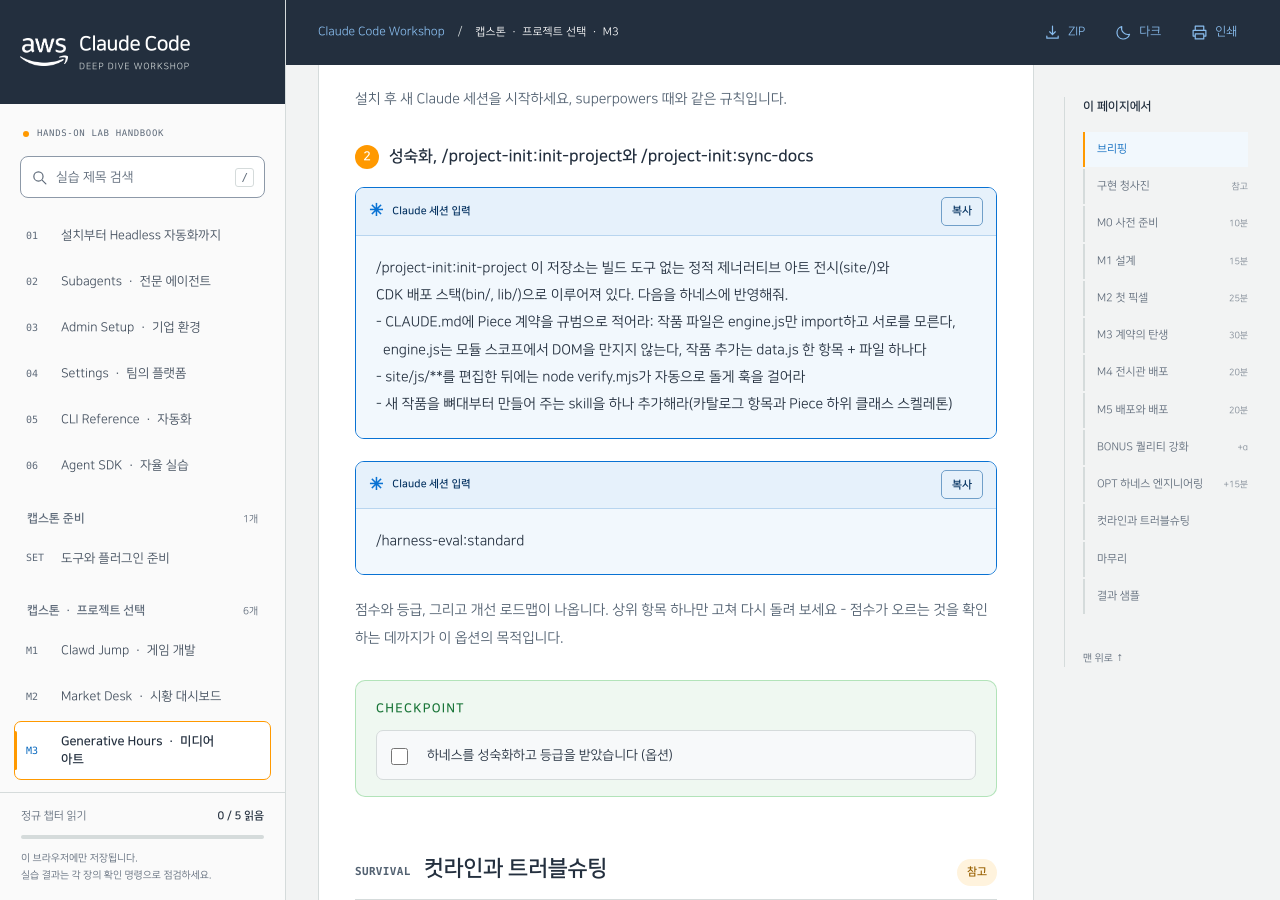
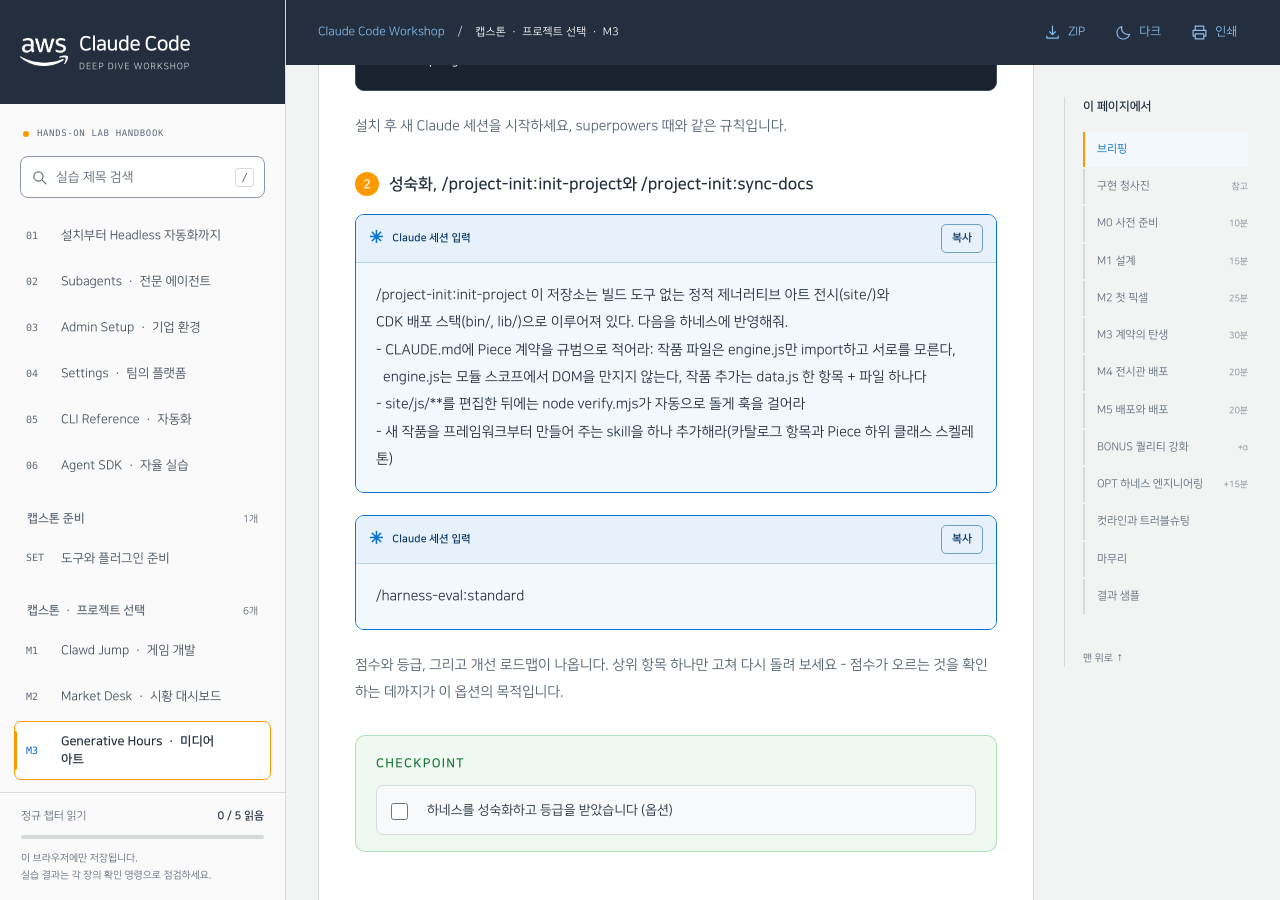
Before and after one commit to whchoi98/whchoi98.github.io, a Jekyll site: the page ccw-hands-on-lab/ClaudeCode_Capstone3_HandsOnLab.html, which Jekyll copies as it is, in a window 1280 px wide and 900 px high, scrolled down 16098 px. Built offline with Jekyll 4.4.1, drawn with Linux system fonts in a browser that asks for light colours; some of the changed text lies outside the part shown.

Commit message:
docs(lab): replace 뼈대 wording with 프레임워크 in Capstone 1, 3 and Reference 2

```diff
--- a/ccw-hands-on-lab/ClaudeCode_Capstone1_HandsOnLab.html
+++ b/ccw-hands-on-lab/ClaudeCode_Capstone1_HandsOnLab.html
@@ -181,7 +181,7 @@
 </section>
 <section class="task" id="m0">
 <div class="task-head"><span class="task-num">MISSION 00</span><h2>사전 준비</h2><span class="time-badge">10분</span></div>
-<p class="task-goal">프로젝트 폴더와 배포용 CDK 뼈대, 그리고 <strong>로컬 미리보기 방법</strong>을 준비합니다. Bedrock 키는 필요 없습니다.</p>
+<p class="task-goal">프로젝트 폴더와 배포용 CDK 프레임워크, 그리고 <strong>로컬 미리보기 방법</strong>을 준비합니다. Bedrock 키는 필요 없습니다.</p>
 <div class="code-wrap" data-code-kind="terminal">
 <div class="code-head"><span class="code-label"><span aria-hidden="true" class="terminal-lights"><span class="terminal-light-close"></span><span class="terminal-light-minimize"></span><span class="terminal-light-zoom"></span></span>Terminal, 전체 복사</span><button aria-label="Terminal, 전체 복사 복사" class="ws-copy" data-copy-code="workshop-code-002" data-copy-label="Terminal, 전체 복사 복사" type="button">복사</button></div>
 <pre id="workshop-code-002"><code>aws sts get-caller-identity --query Account --output text
--- a/ccw-hands-on-lab/ClaudeCode_Capstone3_HandsOnLab.html
+++ b/ccw-hands-on-lab/ClaudeCode_Capstone3_HandsOnLab.html
@@ -166,7 +166,7 @@
 </table>
 </section>
 <section class="task" id="blueprint">
-<div class="task-head"><span class="task-num">BLUEPRINT</span><h2>구현 청사진, 전시의 뼈대</h2><span class="time-badge">참고</span></div>
+<div class="task-head"><span class="task-num">BLUEPRINT</span><h2>구현 청사진, 전시의 프레임워크</h2><span class="time-badge">참고</span></div>
 <p class="task-goal">
     M1 설계가 이 구조로 수렴하도록 방향을 잡아 주는 <strong>구현 지도</strong>입니다. 계획이 이상하게 흐르면
     여기로 돌아와 대조하세요.
@@ -210,7 +210,7 @@
 <!-- ============================ M0 ============================ -->
 <section class="task" id="m0">
 <div class="task-head"><span class="task-num">MISSION 00</span><h2>사전 준비</h2><span class="time-badge">10분</span></div>
-<p class="task-goal">프로젝트 폴더, 배포용 CDK 뼈대, 그리고 <strong>브라우저로 보는 통로</strong>를 준비합니다. Bedrock 키는 필요 없습니다.</p>
+<p class="task-goal">프로젝트 폴더, 배포용 CDK 프레임워크, 그리고 <strong>브라우저로 보는 통로</strong>를 준비합니다. Bedrock 키는 필요 없습니다.</p>
 <div class="code-wrap" data-code-kind="terminal">
 <div class="code-head"><span class="code-label"><span aria-hidden="true" class="terminal-lights"><span class="terminal-light-close"></span><span class="terminal-light-minimize"></span><span class="terminal-light-zoom"></span></span>Terminal, 전체 복사</span><button aria-label="Terminal, 전체 복사 복사" class="ws-copy" data-copy-code="workshop-code-002" data-copy-label="Terminal, 전체 복사 복사" type="button">복사</button></div>
 <pre id="workshop-code-002"><code>aws sts get-caller-identity --query Account --output text
@@ -657,7 +657,7 @@
 - CLAUDE.md에 Piece 계약을 규범으로 적어라: 작품 파일은 engine.js만 import하고 서로를 모른다,
   engine.js는 모듈 스코프에서 DOM을 만지지 않는다, 작품 추가는 data.js 한 항목 + 파일 하나다
 - site/js/**를 편집한 뒤에는 node verify.mjs가 자동으로 돌게 훅을 걸어라
-- 새 작품을 뼈대부터 만들어 주는 skill을 하나 추가해라(카탈로그 항목과 Piece 하위 클래스 스켈레톤)</code></pre>
+- 새 작품을 프레임워크부터 만들어 주는 skill을 하나 추가해라(카탈로그 항목과 Piece 하위 클래스 스켈레톤)</code></pre>
 </div>
 <div class="code-wrap prompt" data-code-kind="prompt">
 <div class="code-head"><span class="code-label">Claude 세션 입력</span><button aria-label="Claude 세션 입력 복사" class="ws-copy" data-copy-code="workshop-code-025" data-copy-label="Claude 세션 입력 복사" type="button">복사</button></div>
--- a/ccw-hands-on-lab/ClaudeCode_Reference2_Commands.html
+++ b/ccw-hands-on-lab/ClaudeCode_Reference2_Commands.html
@@ -81,7 +81,7 @@
 </section>
 <section class="wrap">
 <h2 id="section-02">시작과 설정</h2>
-<p class="sec-desc">새 저장소에서의 첫 세션, 그리고 세션의 뼈대를 잡는 커맨드.</p>
+<p class="sec-desc">새 저장소에서의 첫 세션, 그리고 세션의 프레임워크를 잡는 커맨드.</p>
 <table class="tbl">
 <tr><th>커맨드</th><th>하는 일</th><th>워크샵</th></tr>
 <tr><td><code>/init</code></td><td>프로젝트를 훑어 시작용 CLAUDE.md 생성. 환경변수 CLAUDE_CODE_NEW_INIT=1이면 스킬, 훅, 개인 메모리까지 함께 잡아 주는 대화형 온보딩으로 동작</td><td><span class="badge ch">Ch1</span></td></tr>
```
